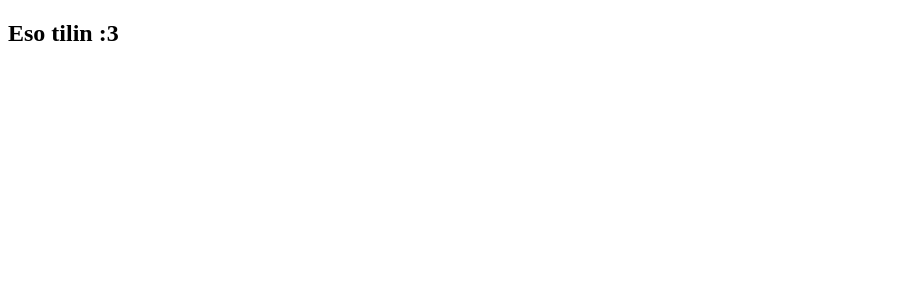
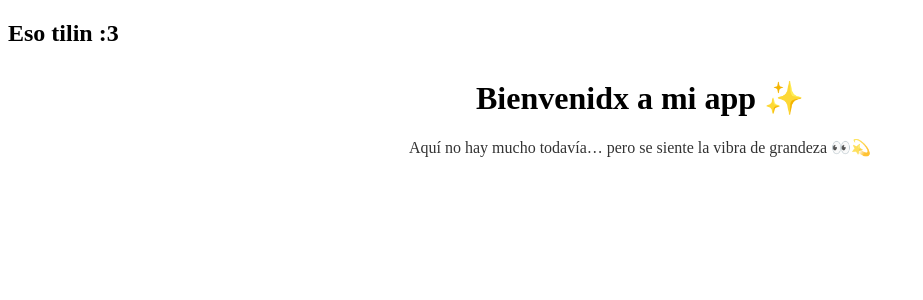
Before and after one commit to chiru-codes/front_authorities_hack, a React (Vite) app: page /home in a window 1280 px wide. Shown: the top 300 px of the page, without its empty margins (0-923 px from the left). Built offline with nearby package versions, Linux system fonts and the light colour scheme; no server answers.

Commit message:
minor changes

```diff
--- a/src/common/pages/HomePage.tsx
+++ b/src/common/pages/HomePage.tsx
@@ -1,8 +1,14 @@
 function HomePage() {
-    return(
+    return (
         <>
+            <h1 style={{ textAlign: "center", marginTop: "2rem" }}>
+                Bienvenidx a mi app ✨
+            </h1>
+            <p style={{ textAlign: "center", opacity: 0.8 }}>
+                Aquí no hay mucho todavía… pero se siente la vibra de grandeza 👀💫
+            </p>
         </>
-    )
+    );
 }
 
 export default HomePage;
```
